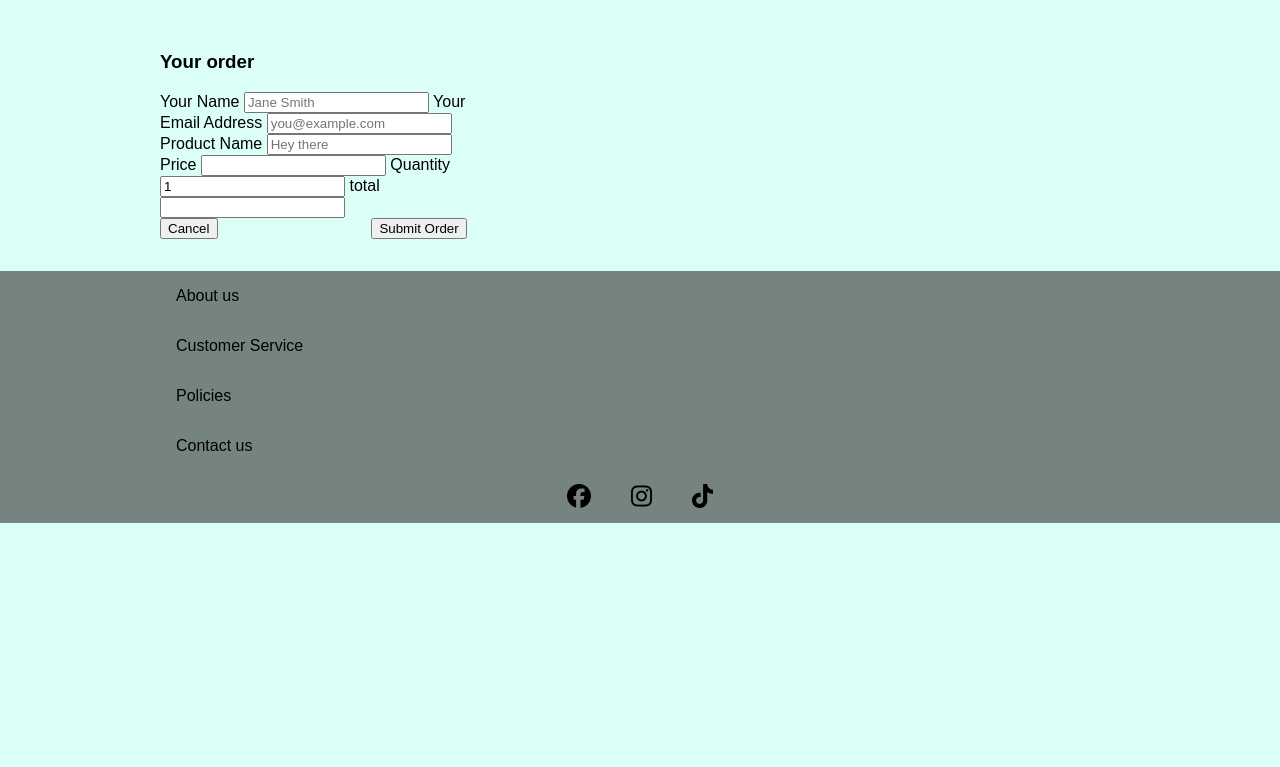
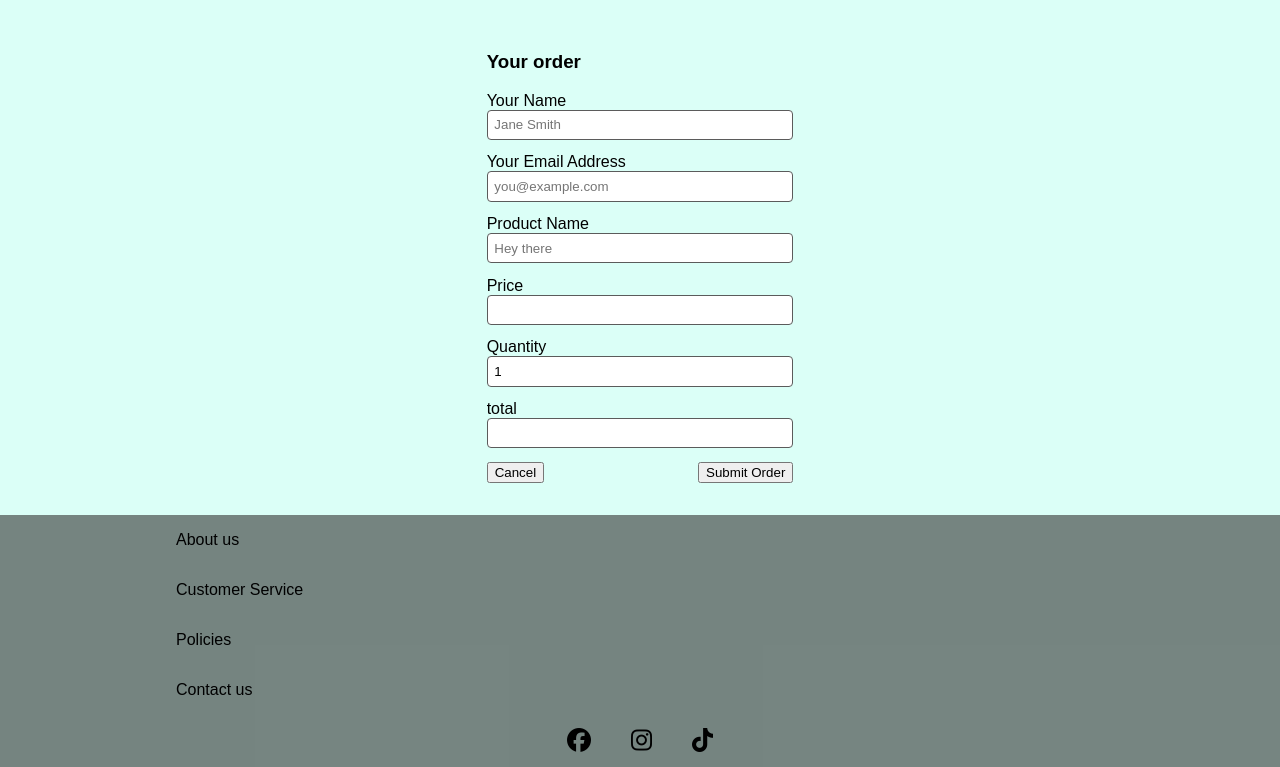
Before and after one commit to mertcanyksel/ProGear-Hub, a PHP site: page /order.php?product_id=1 in a window 1280 px wide. Shown: the part 118-885 px from the top of the page. Before the commit the page ends 641 px from the top, so only its background shows below. Run offline with PHP 8.4, Linux system fonts and the light colour scheme; data that the repository does not hold is empty.

Commit message:
Order page

```diff
--- a/styles.css
+++ b/styles.css
@@ -272,21 +272,21 @@ body {
 #contact-form label{
     display: block;
 }
-
-#contact-form input, #contact-form textarea {
+#contact-form input,
+#contact-form textarea,
+#order-form input,
+#order-form textarea {
     display: block;
     margin-bottom: 1em;
     padding: 0.5em;
-    width: 100%;
+    width:100%;
     border: solid 1px #5b5b5b;
     border-radius: 0.3em;
     box-sizing: border-box;
 }
-
-#contact-form {
+#contact-form, #order-form {
     grid-column-start: 2;
 }
-
 .buttons {
     display: flex;
     justify-content: space-between;
```
